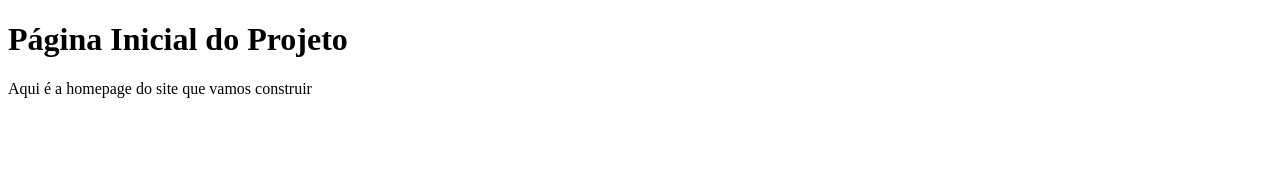
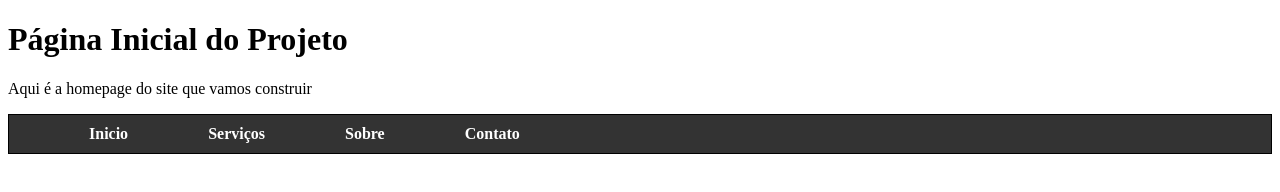
Before and after one commit to RenanHornet/pw1b, a plain HTML site: page index.html in a window 1280 px wide. Drawn offline with Linux system fonts and the light colour scheme.

Commit message:
inicio da criação do menu

```diff
--- a/index.html
+++ b/index.html
@@ -5,11 +5,26 @@
     <meta http-equiv="X-UA-Compatible" content="IE=edge">
     <meta name="viewport" content="width=device-width, initial-scale=1.0">
     <title>Document</title>
+    <link href="menu.css" rel="stylesheet" />
 </head>
 <body>
     <h1>Página Inicial do Projeto</h1>
     <p>
         Aqui é a homepage do site que vamos construir
     </p>
+    <ul class="menu">
+        <li class="item-menu">
+            <a class="link-item-menu" href="#">Inicio</a>
+        </li>
+        <li class="item-menu">
+            <a class="link-item-menu" href="#">Serviços</a>
+        </li>
+        <li class="item-menu">
+            <a class="link-item-menu" href="#">Sobre</a>
+        </li>
+        <li class="item-menu">
+            <a class="link-item-menu" href="#">Contato</a>
+        </li>
+    </ul>
 </body>
 </html>
--- /dev/null
+++ b/menu.css
@@ -0,0 +1,25 @@
+.menu{
+    border: 1px solid;
+    background-color:#333;
+    display: flex;
+    list-style: none;
+}
+
+.item-menu{
+    padding-top: 10px;
+    padding-bottom: 10px;
+}
+
+.item-menu:hover{
+    /*opacity: 0.7;*/
+    transition: opacity 1.3s;
+    background-color: #cccccc;
+}
+
+.link-item-menu{
+    color: #ffffff;
+    font-weight: bold;
+    text-decoration: none;
+    padding: 10px 40px;
+
+}
```
